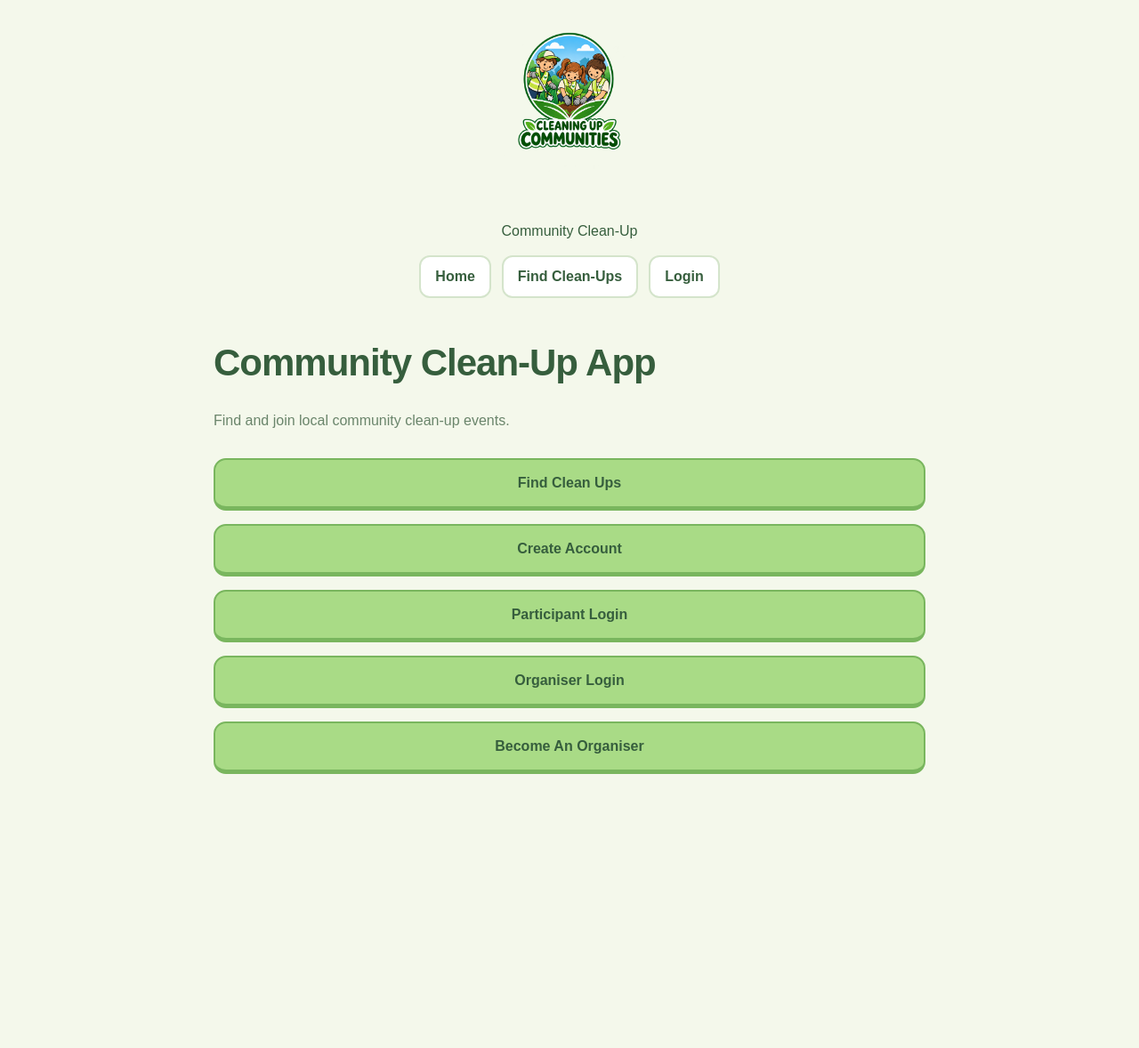
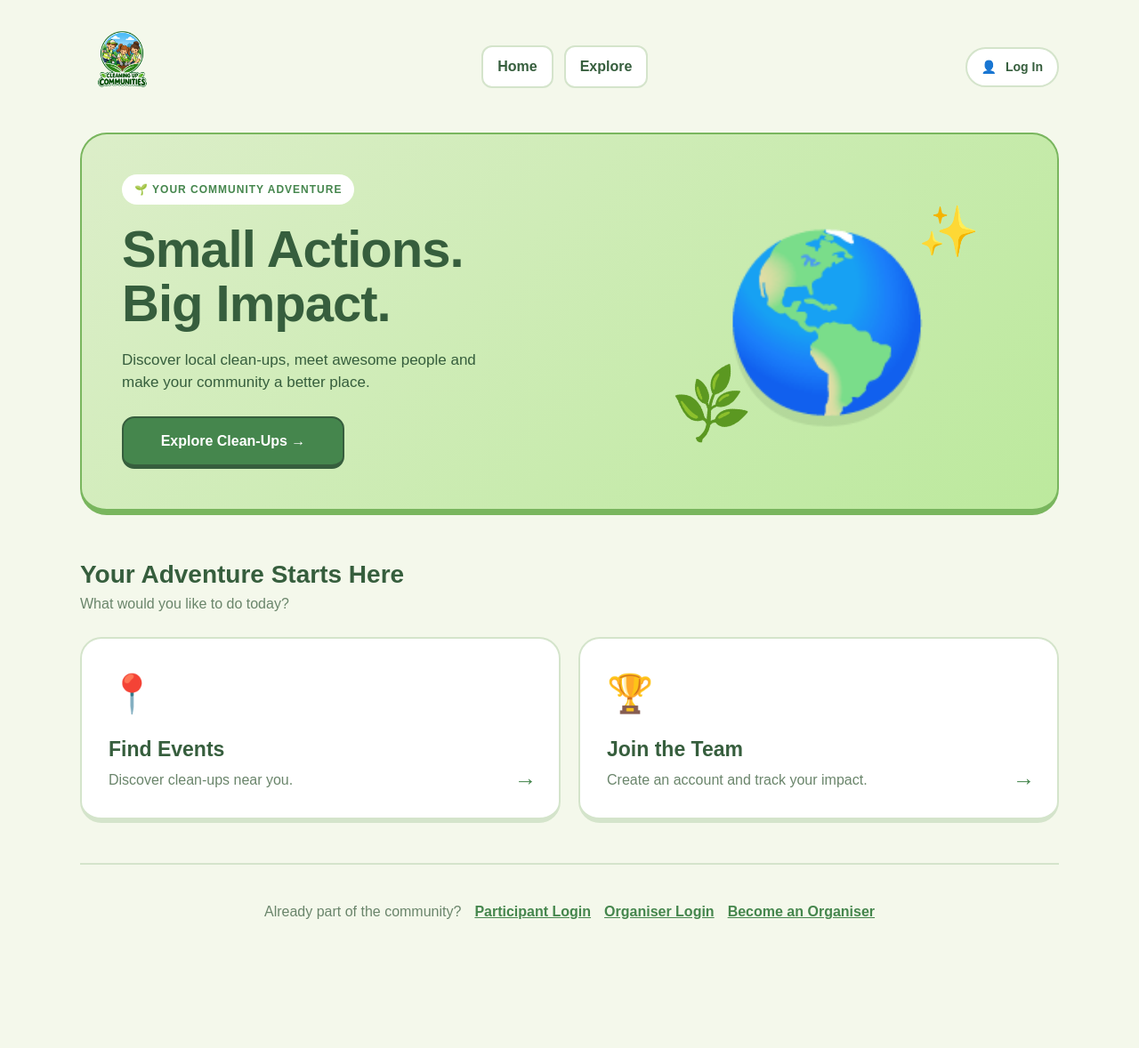
Before and after one commit to Mrgnoblennon/Community-Clean-Up-App, a Flask app: page / in a window 1280 px wide. Shown: the whole page at 89% size. Before the commit the page ends 870 px from the top, so only its background shows below. Run offline with Flask 3, Linux system fonts and the light colour scheme.

Commit message:
new look for home

```diff
--- a/static/css/style.css
+++ b/static/css/style.css
@@ -1,9 +1,4 @@
-
-/* =====================================
-   CLEANING UP COMMUNITIES
-   Soft Green Arcade Theme
-   Mobile-Friendly Design
-===================================== */
+/* CLEANING UP COMMUNITIES Soft Green Arcade Theme Mobile-Friendly Design */
 
 :root {
   --background: #F4F8EB;
@@ -37,12 +32,10 @@ body {
   min-height: 100vh;
   min-height: 100dvh;
   height: auto;
-
   font-family: Arial, sans-serif;
   background-color: var(--background);
   color: var(--text);
   line-height: 1.5;
-
   overflow-x: hidden;
   overflow-y: auto;
 }
@@ -151,10 +144,7 @@ nav a:hover {
   padding: 24px;
   margin-top: 20px;
   box-shadow: 0 5px 0 var(--border);
-
-  transition:
-      transform 0.2s ease,
-      box-shadow 0.2s ease;
+  transition: transform 0.2s ease, box-shadow 0.2s ease;
 }
 
 .event-card:hover {
@@ -182,25 +172,18 @@ nav a:hover {
   width: 100%;
   min-height: 48px;
   padding: 14px 20px;
-
   background: var(--lime);
   color: var(--dark-green);
-
   border: 2px solid var(--grass);
   border-bottom: 5px solid var(--grass);
   border-radius: 14px;
-
   font-family: inherit;
   font-size: 16px;
   font-weight: 800;
   text-align: center;
   text-decoration: none;
-
   cursor: pointer;
-
-  transition:
-      transform 0.15s ease,
-      background 0.15s ease;
+  transition: transform 0.15s ease, background 0.15s ease;
 }
 
 .btn:hover {
@@ -232,25 +215,25 @@ label {
 }
 
 input,
+
 textarea,
+
 select {
   width: 100%;
   padding: 13px 15px;
-
   background: var(--surface);
   color: var(--text);
-
   border: 2px solid var(--border);
   border-radius: 12px;
-
   font-family: inherit;
   font-size: 16px;
-
   transition: border-color 0.2s ease;
 }
 
 input:focus,
+
 textarea:focus,
+
 select:focus {
   outline: none;
   border-color: var(--grass);
@@ -258,6 +241,7 @@ select:focus {
 }
 
 input[type="checkbox"],
+
 input[type="radio"] {
   width: auto;
   accent-color: var(--green);
@@ -280,6 +264,7 @@ textarea {
 /* MAPS */
 
 #events-map,
+
 #create-map {
   border: 3px solid var(--border);
   border-radius: 18px;
@@ -327,6 +312,7 @@ textarea {
 }
 
 .confirmation-actions .btn,
+
 .confirmation-actions button {
   width: 100%;
 }
@@ -334,10 +320,8 @@ textarea {
 /* MOBILE */
 
 @media (max-width: 600px) {
-
   body {
-      padding: 15px 15px
-          calc(100px + env(safe-area-inset-bottom, 0px));
+      padding: 15px 15px calc(100px + env(safe-area-inset-bottom, 0px));
   }
 
   .container {
@@ -381,12 +365,14 @@ textarea {
   }
 
   #events-map,
-  #create-map {
+
+#create-map {
       max-width: 100%;
   }
 }
 
 /* Safety checklist spacing */
+
 fieldset.event-card label {
   display: flex;
   align-items: flex-start;
@@ -408,6 +394,7 @@ fieldset.event-card legend {
 }
 
 /* Event discovery filters */
+
 .event-filters {
   display: grid;
   grid-template-columns: repeat(2, minmax(0, 1fr));
@@ -416,6 +403,7 @@ fieldset.event-card legend {
 }
 
 .event-filters input,
+
 .event-filters select {
   width: 100%;
   min-width: 0;
@@ -424,6 +412,7 @@ fieldset.event-card legend {
 }
 
 .event-filters #eventSearch,
+
 .event-filters #resetFilters {
   grid-column: 1 / -1;
 }
@@ -433,6 +422,7 @@ fieldset.event-card legend {
 }
 
 /* Navigation buttons */
+
 .event-actions {
   display: flex;
   gap: 12px;
@@ -444,6 +434,7 @@ fieldset.event-card legend {
 }
 
 /* Smaller screens */
+
 @media (max-width: 480px) {
   .event-filters {
       grid-template-columns: 1fr;
@@ -458,10 +449,7 @@ fieldset.event-card legend {
   }
 }
 
-
-/* =====================================
-   PARTICIPANT ACCOUNTS & DASHBOARD
-===================================== */
+/* PARTICIPANT ACCOUNTS & DASHBOARD - */
 
 /* Registration and login pages */
 
@@ -526,7 +514,6 @@ fieldset.event-card legend {
 /* Responsive dashboard */
 
 @media (max-width: 600px) {
-
   .stats-grid {
       grid-template-columns: 1fr;
       gap: 14px;
@@ -541,17 +528,13 @@ fieldset.event-card legend {
   }
 }
 
-
-/* =====================================
-   LOGGED-IN ACCOUNT BANNER
-===================================== */
+/* LOGGED-IN ACCOUNT BANNER - */
 
 .account-banner {
   display: flex;
   align-items: center;
   justify-content: space-between;
   gap: 20px;
-
   background: var(--surface-green);
   border: 2px solid var(--border);
   border-radius: 20px;
@@ -583,7 +566,6 @@ fieldset.event-card legend {
   width: 50px;
   height: 50px;
   flex-shrink: 0;
-
   background: var(--sage);
   border: 2px solid var(--grass);
   border-radius: 14px;
@@ -605,3 +587,274 @@ fieldset.event-card legend {
       width: 100%;
   }
 }
+
+/* NEW HOMEPAGE - */
+
+.home-page {
+  background: var(--background);
+}
+
+.home-container {
+  width: 100%;
+  max-width: 1100px;
+  margin: 0 auto;
+}
+
+/* Header */
+
+.home-header {
+  display: flex;
+  align-items: center;
+  justify-content: space-between;
+  gap: 20px;
+  padding: 12px 0 30px;
+}
+
+.home-brand img {
+  width: 95px;
+  height: auto;
+  display: block;
+}
+
+.home-nav {
+  display: flex;
+  gap: 12px;
+}
+
+.home-profile {
+  display: flex;
+  align-items: center;
+  gap: 10px;
+  padding: 10px 16px;
+  background: white;
+  border: 2px solid var(--border);
+  border-radius: 50px;
+  color: var(--dark-green);
+  text-decoration: none;
+  font-size: 14px;
+}
+
+/* Hero */
+
+.home-hero {
+  display: grid;
+  grid-template-columns: 1.3fr 1fr;
+  align-items: center;
+  gap: 25px;
+  min-height: 330px;
+  padding: 45px;
+  background: linear-gradient(135deg, #DCEEC9, #BCE99D);
+  border: 2px solid var(--grass);
+  border-bottom: 7px solid var(--grass);
+  border-radius: 30px;
+  overflow: hidden;
+}
+
+.hero-tag {
+  display: inline-block;
+  padding: 8px 14px;
+  background: white;
+  border-radius: 30px;
+  color: var(--green);
+  font-size: 12px;
+  font-weight: 900;
+  letter-spacing: 1px;
+}
+
+.home-hero h1 {
+  margin: 20px 0;
+  font-size: clamp(36px, 5vw, 58px);
+  line-height: 1.05;
+}
+
+.home-hero p {
+  max-width: 430px;
+  color: var(--dark-green);
+  font-size: 17px;
+}
+
+.hero-button {
+  max-width: 250px;
+  margin-top: 25px;
+  background: var(--green);
+  border-color: var(--dark-green);
+  color: white;
+}
+
+.hero-button:hover {
+  background: var(--dark-green);
+}
+
+.hero-art {
+  position: relative;
+  display: flex;
+  justify-content: center;
+  align-items: center;
+  min-height: 240px;
+}
+
+.hero-art span:first-child {
+  font-size: clamp(110px, 16vw, 190px);
+  filter: drop-shadow(0 12px 0 rgba(54, 94, 61, 0.12));
+}
+
+.hero-art span:nth-child(2) {
+  position: absolute;
+  left: 10%;
+  bottom: 0;
+  font-size: 65px;
+  transform: rotate(-20deg);
+}
+
+.hero-art span:nth-child(3) {
+  position: absolute;
+  right: 10%;
+  top: 0;
+  font-size: 55px;
+}
+
+/* Quick actions */
+
+.home-section {
+  margin-top: 50px;
+}
+
+.home-section-heading h2 {
+  margin-bottom: 5px;
+  font-size: 28px;
+}
+
+.home-section-heading p {
+  margin-top: 0;
+}
+
+.home-quick-grid {
+  display: grid;
+  grid-template-columns: repeat(2, minmax(0, 1fr));
+  gap: 20px;
+  margin-top: 25px;
+}
+
+.home-quick-card {
+  position: relative;
+  display: block;
+  padding: 30px;
+  background: white;
+  border: 2px solid var(--border);
+  border-bottom: 6px solid var(--border);
+  border-radius: 24px;
+  text-decoration: none;
+  transition: transform 0.2s, box-shadow 0.2s;
+}
+
+.home-quick-card:hover {
+  transform: translateY(-5px);
+  box-shadow: 0 10px 0 var(--sage);
+}
+
+.quick-icon {
+  display: block;
+  font-size: 42px;
+  margin-bottom: 18px;
+}
+
+.home-quick-card h3 {
+  margin: 0 0 8px;
+  font-size: 23px;
+}
+
+.home-quick-card p {
+  margin: 0;
+}
+
+.quick-arrow {
+  position: absolute;
+  right: 25px;
+  bottom: 25px;
+  color: var(--green);
+  font-size: 25px;
+  font-weight: bold;
+}
+
+/* Account links */
+
+.home-account-actions {
+  display: flex;
+  justify-content: center;
+  align-items: center;
+  flex-wrap: wrap;
+  gap: 15px;
+  margin-top: 45px;
+  padding: 25px;
+  border-top: 2px solid var(--border);
+  text-align: center;
+}
+
+.home-account-actions a,
+
+.home-text-button {
+  color: var(--green);
+  font-weight: bold;
+}
+
+.home-account-actions form {
+  margin: 0;
+}
+
+.home-text-button {
+  background: none;
+  border: none;
+  font: inherit;
+  cursor: pointer;
+  text-decoration: underline;
+}
+
+/* Mobile */
+
+@media (max-width: 650px) {
+  .home-header {
+      flex-wrap: wrap;
+      gap: 12px;
+  }
+
+  .home-brand img {
+      width: 70px;
+  }
+
+  .home-nav {
+      order: 3;
+      width: 100%;
+      justify-content: center;
+  }
+
+  .home-hero {
+      grid-template-columns: 1fr;
+      padding: 28px 22px;
+      gap: 0;
+  }
+
+  .home-hero h1 {
+      font-size: 38px;
+  }
+
+  .hero-art {
+      min-height: 160px;
+  }
+
+  .hero-art span:first-child {
+      font-size: 115px;
+  }
+
+  .home-quick-grid {
+      grid-template-columns: 1fr;
+      gap: 15px;
+  }
+
+  .home-quick-card {
+      padding: 24px;
+  }
+
+  .home-section {
+      margin-top: 35px;
+  }
+}
--- a/templates/index.html
+++ b/templates/index.html
@@ -4,105 +4,125 @@
 <head>
     <meta charset="UTF-8">
     <meta name="viewport" content="width=device-width, initial-scale=1.0">
-    <title>Community Clean-Up</title>
+    <title>Cleaning Up Communities</title>
     <link rel="stylesheet" href="{{ url_for('static', filename='css/style.css') }}">
 </head>
-<body>
-<main class="container">
+<body class="home-page">
 
-    <header class="brand-header">
-        <a href="{{ url_for('home') }}">
-            <img
-                src="{{ url_for('static', filename='images/logo.png') }}"
-                alt="Cleaning Up Communities logo"
-                class="brand-logo"
-                style="max-width: 200px;"
-            >
+<main class="home-container">
+
+    <!-- Header -->
+    <header class="home-header">
+        <a href="{{ url_for('home') }}" class="home-brand">
+            <img src="{{ url_for('static', filename='images/logo.png') }}"
+                 alt="Cleaning Up Communities">
         </a>
+
+        <nav class="home-nav">
+            <a href="{{ url_for('home') }}">Home</a>
+            <a href="{{ url_for('events') }}">Explore</a>
+        </nav>
+
+        {% if current_user %}
+            <a href="{{ url_for('participant_dashboard') if current_user.role == 'participant' else url_for('create_event') }}"
+               class="home-profile">
+                <span>👤</span>
+                <strong>{{ current_user.name.split()[0] }}</strong>
+            </a>
+        {% else %}
+            <a href="{{ url_for('participant_login') }}" class="home-profile">
+                <span>👤</span>
+                <strong>Log In</strong>
+            </a>
+        {% endif %}
     </header>
 
-    <header class="site-header">
-        <div class="logo">Community Clean-Up</div>
+    <!-- Hero -->
+    <section class="home-hero">
+        <div class="hero-content">
+            <span class="hero-tag">🌱 YOUR COMMUNITY ADVENTURE</span>
 
+            {% if current_user %}
+                <h1>Hey, {{ current_user.name.split()[0] }}! 👋</h1>
+            {% else %}
+                <h1>Small Actions.<br>Big Impact.</h1>
+            {% endif %}
 
-        {% if current_user %}
+            <p>
+                Discover local clean-ups, meet awesome people
+                and make your community a better place.
+            </p>
 
-        <section class="account-banner">
-            <div class="account-info">
-                <span class="account-avatar">👤</span>
+            <a href="{{ url_for('events') }}" class="btn hero-button">
+                Explore Clean-Ups →
+            </a>
+        </div>
 
-                <div>
-                    <strong>{{ current_user.name }}</strong>
-                    <p>Logged in as {{ current_user.role|capitalize }}</p>
-                </div>
-            </div>
+        <div class="hero-art">
+            <span>🌎</span>
+            <span>🌿</span>
+            <span>✨</span>
+        </div>
+    </section>
 
-            {% if current_user.role == "participant" %}
-                <a href="{{ url_for('participant_dashboard') }}" class="btn">
-                    My Profile
+    <!-- Quick Actions -->
+    <section class="home-section">
+        <div class="home-section-heading">
+            <h2>Your Adventure Starts Here</h2>
+            <p>What would you like to do today?</p>
+        </div>
+
+        <div class="home-quick-grid">
+
+            <a href="{{ url_for('events') }}" class="home-quick-card">
+                <span class="quick-icon">📍</span>
+                <h3>Find Events</h3>
+                <p>Discover clean-ups near you.</p>
+                <span class="quick-arrow">→</span>
+            </a>
+
+            {% if current_user and current_user.role == 'participant' %}
+                <a href="{{ url_for('participant_dashboard') }}" class="home-quick-card">
+                    <span class="quick-icon">🏆</span>
+                    <h3>My Progress</h3>
+                    <p>View your events and contributions.</p>
+                    <span class="quick-arrow">→</span>
+                </a>
+            {% elif current_user and current_user.role == 'organiser' %}
+                <a href="{{ url_for('create_event') }}" class="home-quick-card">
+                    <span class="quick-icon">📅</span>
+                    <h3>Create Event</h3>
+                    <p>Organise your next clean-up.</p>
+                    <span class="quick-arrow">→</span>
                 </a>
             {% else %}
-                <a href="{{ url_for('create_event') }}" class="btn">
-                    Organiser Dashboard
+                <a href="{{ url_for('register_participant') }}" class="home-quick-card">
+                    <span class="quick-icon">🏆</span>
+                    <h3>Join the Team</h3>
+                    <p>Create an account and track your impact.</p>
+                    <span class="quick-arrow">→</span>
                 </a>
             {% endif %}
-        </section>
 
+        </div>
+    </section>
+
+    <!-- Account Actions -->
+    <section class="home-account-actions">
+        {% if current_user %}
+            <p>Signed in as <strong>{{ current_user.name }}</strong> · {{ current_user.role|capitalize }}</p>
+
+            <form method="POST"
+                  action="{{ url_for('participant_logout') if current_user.role == 'participant' else url_for('organiser_logout') }}">
+                <button type="submit" class="home-text-button">Log Out</button>
+            </form>
+        {% else %}
+            <p>Already part of the community?</p>
+            <a href="{{ url_for('participant_login') }}">Participant Login</a>
+            <a href="{{ url_for('organiser_login') }}">Organiser Login</a>
+            <a href="{{ url_for('register_organiser') }}">Become an Organiser</a>
         {% endif %}
-
-
-        <nav>
-            <a href="{{ url_for('home') }}">Home</a>
-            <a href="{{ url_for('events') }}">Find Clean-Ups</a>
-
-            {% if session.get("participant_id") %}
-                <a href="{{ url_for('participant_dashboard') }}">My Dashboard</a>
-            {% else %}
-                <a href="{{ url_for('participant_login') }}">Login</a>
-            {% endif %}
-        </nav>
-    </header>
-
-    <h1>Community Clean-Up App</h1>
-    <p>Find and join local community clean-up events.</p>
-
-    <div class="home-actions">
-
-        <a href="{{ url_for('events') }}" class="btn">
-            Find Clean Ups
-        </a>
-
-        {% if session.get("participant_id") %}
-
-            <a href="{{ url_for('participant_dashboard') }}" class="btn">
-                My Dashboard
-            </a>
-
-            <form method="POST" action="{{ url_for('participant_logout') }}">
-                <button type="submit" class="btn">Log Out</button>
-            </form>
-
-        {% else %}
-
-            <a href="{{ url_for('register_participant') }}" class="btn">
-                Create Account
-            </a>
-
-            <a href="{{ url_for('participant_login') }}" class="btn">
-                Participant Login
-            </a>
-
-        {% endif %}
-
-        <a href="{{ url_for('organiser_login') }}" class="btn">
-            Organiser Login
-        </a>
-
-        <a href="{{ url_for('register_organiser') }}" class="btn">
-            Become An Organiser
-        </a>
-
-    </div>
+    </section>
 
 </main>
 </body>
```
